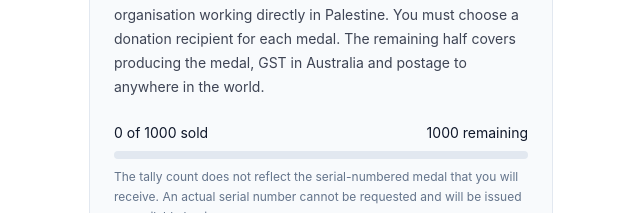
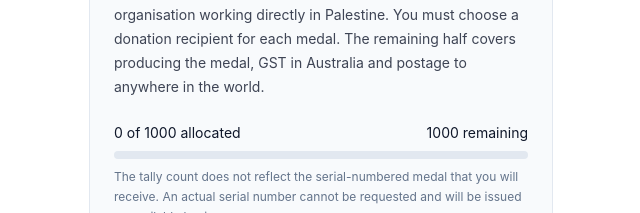
Before and after one commit to tdean1113/netanyahu-wanted, a React (Vite) app in the folder web/: page /shop in a window 1280 px wide. Shown: the part 1220-1433 px from the top of the page, without its empty margins (575-1215 px from the left). Built offline with nearby package versions, Linux system fonts and the light colour scheme; no server answers.

Commit message:
Use allocated instead of sold on the edition progress line.
Co-authored-by: Cursor <cursoragent@cursor.com>

```diff
--- a/web/src/pages/Shop.tsx
+++ b/web/src/pages/Shop.tsx
@@ -361,7 +361,7 @@ export default function Shop() {
               <div>
                 <div className="mb-2 flex justify-between text-sm">
                   <span>
-                    {sold} of {EDITION_SIZE} sold
+                    {sold} of {EDITION_SIZE} allocated
                   </span>
                   <span>{remaining} remaining</span>
                 </div>
```
